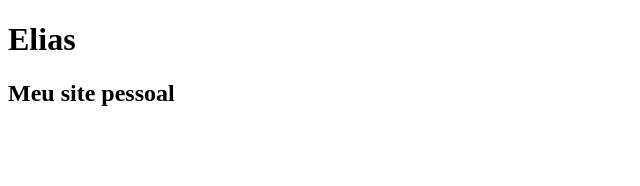
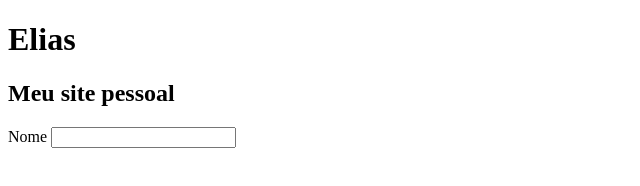
Before and after one commit to Eliasvmar/eliasvmar.github.io, a plain HTML site: page index.html in a window 1280 px wide. Shown: the whole page, without its empty margins (0-640 px from the left). Drawn offline with Linux system fonts and the light colour scheme.

Commit message:
modificado index.html

```diff
--- a/index.html
+++ b/index.html
@@ -11,6 +11,12 @@
 <body>
     <h1>Elias</h1>
     <h2>Meu site pessoal</h2>
+    <form action="">
+        <label for="">
+            Nome
+            <input type="text" name="" id="">
+        </label>
+    </form>
 </body>
 
 </html>
```
